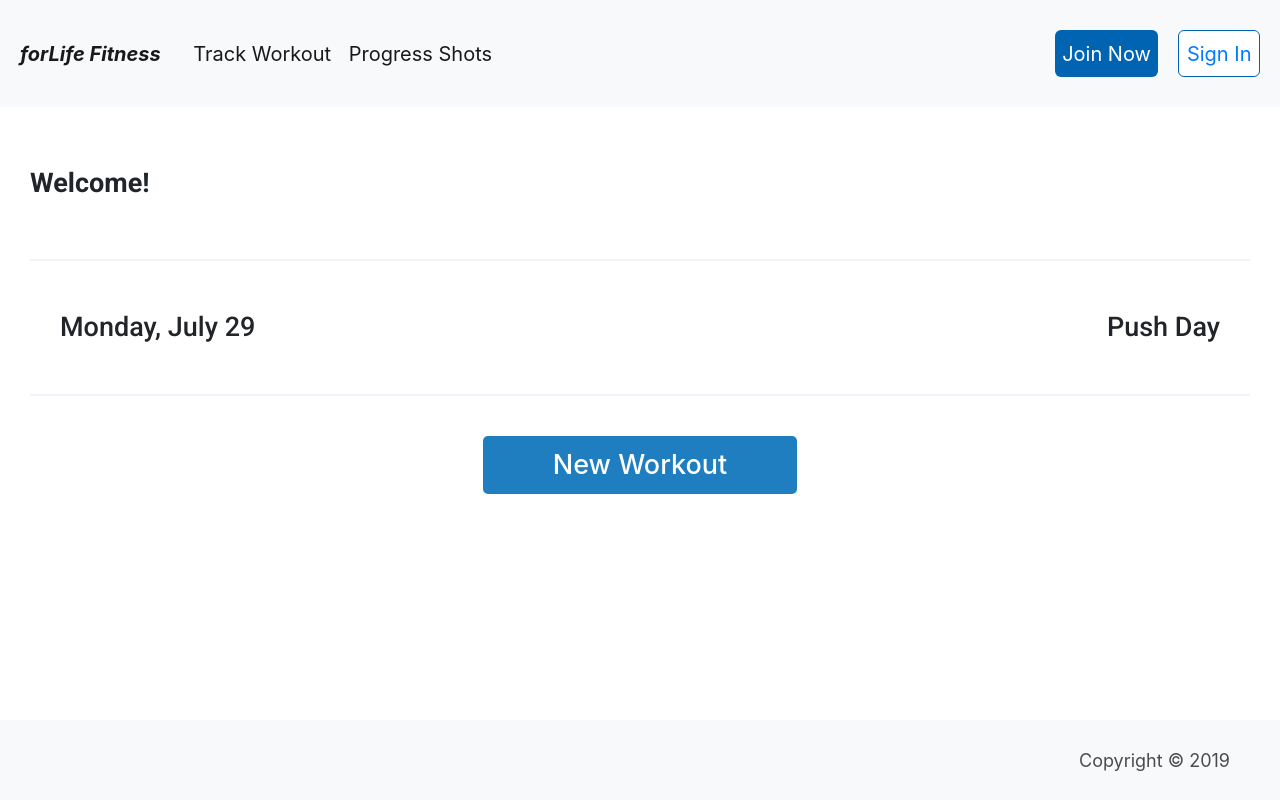
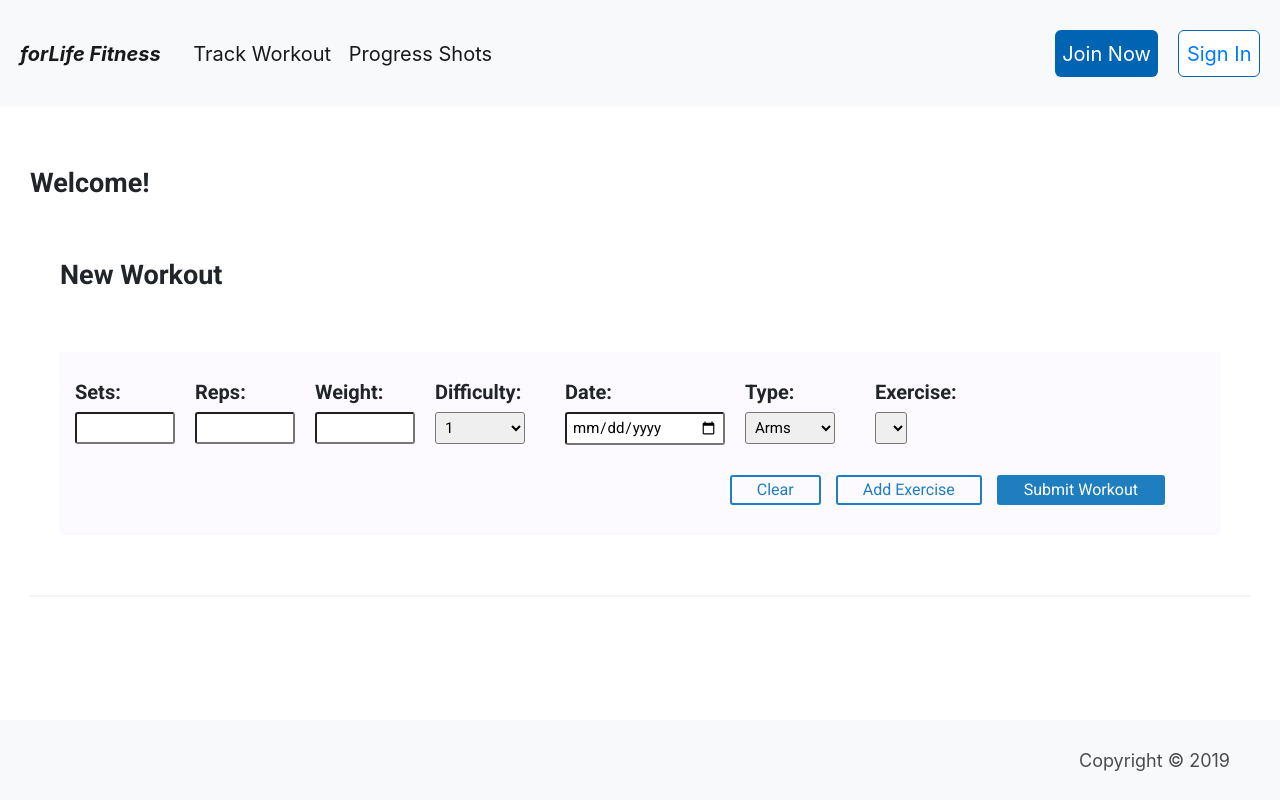
Before and after one commit to bw-weight-lifting-journal/Front-end, a React (Create React App) app in the folder weightlifting-journal/: page /dashboard in a window 1280 px wide. Built offline with nearby package versions, Linux system fonts and the light colour scheme.

Commit message:
dynamic workout form

```diff
--- a/weightlifting-journal/src/components/Dashboard.js
+++ b/weightlifting-journal/src/components/Dashboard.js
@@ -1,27 +1,20 @@
 import React,{ useState, useEffect } from 'react'
 import TopNav from './navmenus/Nav';
 import Footer from './navmenus/Footer';
-import { Link as WorkoutLink } from "react-router-dom";
+import WorkoutCard from './WorkoutCard';
+// import T from './TESTFORM'
+import NewWorkoutForm from './NewWorkoutForm'
+import { Link as WorkoutLink, Route } from "react-router-dom";
 import './Dashboard.scss'
-import { axiosWithAuth } from '../axiosWithAuth';
 
 function Dashboard() {
 
-    // const [userData, setUserData] = useState();
-    // const [workoutType, setWorkoutType] = useState('arms');
 
-    // useEffect(() => {
-    //     const token = localStorage.getItem('token');
-    //     if(token)
-    //     console.log(token)
-    //     axiosWithAuth()
-    //         .get(`https://weightlifingjournalbackend.herokuapp.com/api/exercises/${workoutType}`)
-    //         .then(res => {
-    //             console.log(res)
-    //             setUserData(res.data)
-    //         })
-    //         .catch(err => console.log(err))
-    // }, []);
+    const [workout, setWorkout] = useState([])
+
+    const addWorkout = work => {
+      setWorkout([...workout, work])
+    }
 
     return(
       <>
@@ -29,18 +22,12 @@ function Dashboard() {
       <div className="siteContainer">
         <div className='dashboard-page'>
             <h1 className='title' >Welcome!</h1>
+            <NewWorkoutForm submitWorkout={addWorkout}/>
             <section className='dashboard'>
-                <div className='mapped-workouts'>
-                    <h2 className='workouts'>Monday, July 29</h2>
-                    <h2 className='workouts'>Push Day</h2>
-                </div>
-                <div className='btn-container'>
-                    <button className='new-workout-btn'>
-                    <WorkoutLink className='new-workout-text'to="/enterworkout">
-                    New Workout
-                    </WorkoutLink>
-                    </button>
-                </div>
+                {workout.map(data => <WorkoutCard
+                    key={data.id}
+                    data={data}/>
+                )}
             </section>
         </div>
         </div>
--- a/weightlifting-journal/src/components/NewWorkoutForm.js
+++ b/weightlifting-journal/src/components/NewWorkoutForm.js
@@ -1,130 +1,168 @@
 import React,{ useState, useEffect } from 'react'
 import TopNav from './navmenus/Nav';
 import Footer from './navmenus/Footer';
-import { withFormik, Form, Field } from 'formik'
-import {axiosWithAuth }from '../axiosWithAuth'
+import {axiosWithAuth }from '../axiosWithAuth';
+import { Link } from 'react-router-dom';
 
 import './NewWorkoutForm.scss'
 
-function NewWorkoutForm() {
+function NewWorkoutForm(props) {
+
+    const { submitWorkout } = props;
 
     const [userData, setUserData] = useState();
     const [workoutType, setWorkoutType] = useState('arms');
+    const [work, setWork]= useState({
+      sets: '',
+      reps: '',
+      weight: '',
+      difficulty: '',
+      date: '',
+      exercise: '',
+      type: '',
+      id: ''
+    })
 
-    console.log('USER DATA', userData)
+    const [totalWorkout, setTotalWorkout] = useState([]);
+
+    const handleChange = event => {
+      setWork({...work, [event.target.name]: event.target.value })
+      event.target.name === 'type' && setWorkoutType(event.target.value.toLowerCase())
+    }
+
+    const handleSubmit = event => {
+      event.preventDefault();
+      submitWorkout(work)
+      setWork({
+        sets: '',
+        reps: '',
+        weight: '',
+        difficulty: '',
+        date: '',
+        exercise: '',
+        type: '',
+        id: Date.now()
+      })
+    }
+
+    const pushExercise = event => {
+      event.preventDefault();
+      // setTotalWorkout([
+      //   ...totalWorkout,
+      //   submitWorkout(work)])
+    }
 
     useEffect(() => {
         const token = localStorage.getItem('token');
         if(token)
-        console.log(token)
+        // console.log(token)
         axiosWithAuth()
             .get(`https://weightlifingjournalbackend.herokuapp.com/api/exercises/${workoutType}`)
             .then(res => {
-                console.log(res)
                 setUserData(res.data)
             })
             .catch(err => console.log(err))
-    }, [ workoutType ]);
+    }, [workoutType]);
+
+
 
     return(
       <>
-      <TopNav />
       <div className="siteContainer">
         <div className='new-workout-page'>
             <h1 className='title'>New Workout</h1>
-            <Form className='workout-form'>
+            <form onSubmit={handleSubmit} className='workout-form'>
                 <label className='form-label'>
                     Sets: <br />
-                    <Field
+                    <input
                         className='number-input'
                         type='number'
                         name='sets'
+                        value={work.sets}
+                        onChange={handleChange}
+
                     />
                 </label>
                 <label className='form-label'>
                     Reps: <br />
-                    <Field
+                    <input
                         className='number-input'
                         type='number'
                         name='reps'
+                        value={work.reps}
+                        onChange={handleChange}
+
                     />
                 </label>
                 <label className='form-label'>
                     Weight: <br />
-                    <Field
+                    <input
                         className='number-input'
                         type='number'
                         name='weight'
+                        value={work.weight}
+                        onChange={handleChange}
+
                     />
                 </label>
                 <label className='form-label'>
                     Difficulty: <br />
-                    <Field component='select' name='difficulty' className='difficulty'>
+                    <select component='select' name='difficulty' value={work.difficulty} className='difficulty' onChange={handleChange}>
                         <option value='1'>1</option>
                         <option value='2'>2</option>
                         <option value='3'>3</option>
                         <option value='4'>4</option>
                         <option value='5'>5</option>
-                    </Field>
+                    </select>
                 </label>
                 <label className='form-label'>
                     Date: <br />
-                    <Field
+                    <input
                         className='date'
                         type='date'
                         name='date'
+                        value={work.date}
+                        onChange={handleChange}
+
                     />
                 </label>
                 <label className='form-label'>
-                    Workout: <br />
-                    <Field
-                        component='select'
-                        className='workout'
-                        type='text'
-                        name='workout'
-                    >
-                        {!userData ? null : userData.map(user => <option>{user.exerciseName}</option>)}
-                    </Field>
-                </label>
-                <label className='form-label'>
                     Type: <br />
-                    <Field onChange={(e) => setWorkoutType(e.target.value.toLowerCase())} component='select' name='type' className='difficulty'>
+                    <select component='select' name='type' onChange={handleChange} value={work.type} className='difficulty'>
                         <option>Arms</option>
                         <option>Shoulders</option>
                         <option>Back</option>
                         <option>Chest</option>
                         <option>Legs</option>
                         <option>Core</option>
-                    </Field>
+                    </select>
                 </label>
+                <label className='form-label'>
+                    Exercise: <br />
+                    <select
+                        component='select'
+                        className='workout'
+                        type='text'
+                        name='workout'
+                        value={work.workout}
+                        onChange={handleChange}
+
+                    >
+                        {!userData ? null : userData.map(user => <option>{user.exerciseName}</option>)}
+                    </select>
+                </label>
+
                 <p className='buttons'>
                     <button type='reset' className='clear-btn'>Clear</button>
-                    <button type='submit' className='add-btn'>Add</button>
+                    <button className='clear-btn' onClick={() => pushExercise}>Add Exercise</button>
+                    <button className='add-btn' type='submit'>Submit Workout</button>
+
                 </p>
-            </Form>
+            </form>
         </div>
         </div>
-      <Footer />
       </>
     )
 }
 
-const FormikNewWorkoutForm = withFormik({
-    mapPropsToValues() {
-        return {
-            sets: '',
-            reps: '',
-            weight: '',
-            difficulty: '',
-            date: '',
-            workout: '',
-            type: ''
-        }
-    },
-
-    handleSubmit(values) {
-        console.log(values)
-    }
-})(NewWorkoutForm)
-
-export default FormikNewWorkoutForm
+export default NewWorkoutForm
--- a/weightlifting-journal/src/components/NewWorkoutForm.scss
+++ b/weightlifting-journal/src/components/NewWorkoutForm.scss
@@ -46,7 +46,6 @@
     .workout {
         font-size: 1.5rem;
         padding: 5px;
-        width: 250px;
         margin: 10px 20px 0 0;
         border-radius: 3px;
     }
--- a/weightlifting-journal/src/components/Router.js
+++ b/weightlifting-journal/src/components/Router.js
@@ -11,7 +11,6 @@ export default function AppRouter() {
     <>
     <Switch>
       <Route exact path='/' component={HomePage} />
-      <Route path='/enterworkout' component={NewWorkoutForm} />
       <Route path='/dashboard' component={Dashboard} />
       <Route path='/signup' component={Signup} />
       <Route path='/login' component={Login} />
--- /dev/null
+++ b/weightlifting-journal/src/components/WorkoutCard.js
@@ -0,0 +1,21 @@
+import React from 'react';
+import { Card, CardBody, CardTitle, CardText } from 'reactstrap';
+
+export default function WorkoutCard(props) {
+const { data } = props;
+  return (
+    <>
+      <Card key={Date.now()}>
+        <CardBody>
+          <CardTitle>{data.date}</CardTitle>
+          <CardText>Type: {data.type}</CardText>
+          <CardText>Exercise: {data.workout}</CardText>
+          <CardText>Sets: {data.sets}</CardText>
+          <CardText>Reps: {data.reps}</CardText>
+          <CardText>Weight: {data.weight}</CardText>
+          <CardText>Difficulty: {data.difficulty}</CardText>
+        </CardBody>
+      </Card>
+    </>
+  );
+}
```
Also changed, not shown: weightlifting-journal/src/App.js (+1 -8 lines).
